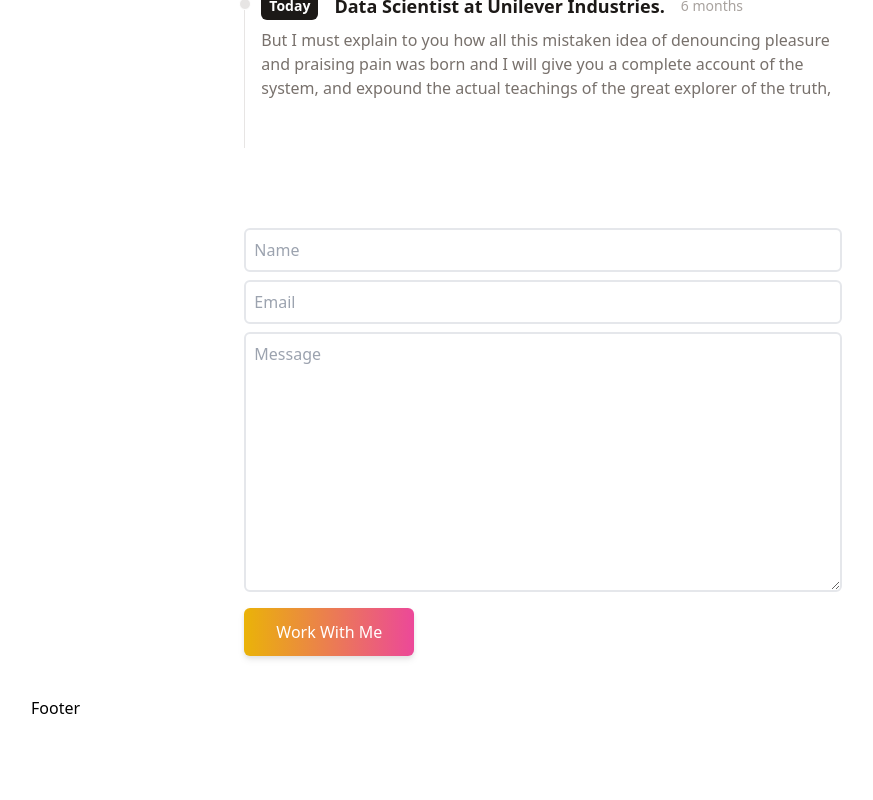
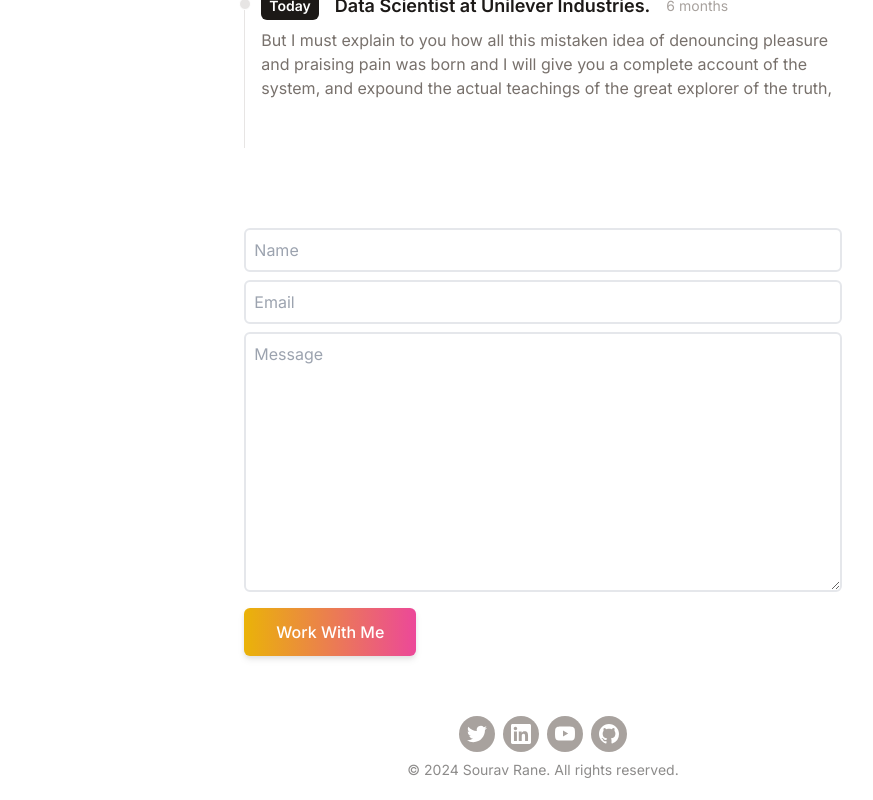
Before and after one commit to souravrane/portfolio, a React (Vite) app: page / in a window 1280 px wide. Shown: the part 1100-1900 px from the top of the page, without its empty margins (97-970 px from the left). Before the commit the page ends 1820 px from the top, so only its background shows below. Built offline with nearby package versions, Linux system fonts and the light colour scheme.

Commit message:
footer updated

```diff
--- a/src/App.jsx
+++ b/src/App.jsx
@@ -7,7 +7,7 @@
 
 function App() {
   return (
-    <div className="max-w-5xl w-11/12 mx-auto">
+    <div className="bg-white text-stone-900 min-h-screen font-inter max-w-5xl w-11/12 mx-auto">
       <Intro />
       <Portfolio />
       <Timeline />
--- a/src/components/Footer.jsx
+++ b/src/components/Footer.jsx
@@ -1,9 +1,82 @@
-import React from 'react'
+import React from "react";
 
 const Footer = () => {
   return (
-    <div>Footer</div>
-  )
-}
+    <div className="py-5 text-center">
+      <div className="container max-w-screen-lg mx-auto">
+        <div>
+          <div className="flex flex-wrap justify-center gap-2">
+            <a
+              href="https://twitter.com/souravrane_"
+              className="bg-stone-400 p-2 font-semibold text-white inline-flex items-center space-x-2 rounded-full"
+            >
+              <svg
+                className="w-5 h-5 fill-current"
+                role="img"
+                xmlns="http://www.w3.org/2000/svg"
+                viewBox="0 0 24 24"
+              >
+                <path d="M23.953 4.57a10 10 0 01-2.825.775 4.958 4.958 0 002.163-2.723c-.951.555-2.005.959-3.127 1.184a4.92 4.92 0 00-8.384 4.482C7.69 8.095 4.067 6.13 1.64 3.162a4.822 4.822 0 00-.666 2.475c0 1.71.87 3.213 2.188 4.096a4.904 4.904 0 01-2.228-.616v.06a4.923 4.923 0 003.946 4.827 4.996 4.996 0 01-2.212.085 4.936 4.936 0 004.604 3.417 9.867 9.867 0 01-6.102 2.105c-.39 0-.779-.023-1.17-.067a13.995 13.995 0 007.557 2.209c9.053 0 13.998-7.496 13.998-13.985 0-.21 0-.42-.015-.63A9.935 9.935 0 0024 4.59z" />
+              </svg>
+            </a>
+            <a
+              href="https://www.linkedin.com/in/souravrane/"
+              className="bg-stone-400 p-2 font-semibold text-white inline-flex items-center space-x-2 rounded-full"
+            >
+              <svg
+                className="w-5 h-5 fill-current"
+                role="img"
+                viewBox="0 0 256 256"
+                xmlns="http://www.w3.org/2000/svg"
+              >
+                <g>
+                  <path d="M218.123122,218.127392 L180.191928,218.127392 L180.191928,158.724263 C180.191928,144.559023 179.939053,126.323993 160.463756,126.323993 C140.707926,126.323993 137.685284,141.757585 137.685284,157.692986 L137.685284,218.123441 L99.7540894,218.123441 L99.7540894,95.9665207 L136.168036,95.9665207 L136.168036,112.660562 L136.677736,112.660562 C144.102746,99.9650027 157.908637,92.3824528 172.605689,92.9280076 C211.050535,92.9280076 218.138927,118.216023 218.138927,151.114151 L218.123122,218.127392 Z M56.9550587,79.2685282 C44.7981969,79.2707099 34.9413443,69.4171797 34.9391618,57.260052 C34.93698,45.1029244 44.7902948,35.2458562 56.9471566,35.2436736 C69.1040185,35.2414916 78.9608713,45.0950217 78.963054,57.2521493 C78.9641017,63.090208 76.6459976,68.6895714 72.5186979,72.8184433 C68.3913982,76.9473153 62.7929898,79.26748 56.9550587,79.2685282 M75.9206558,218.127392 L37.94995,218.127392 L37.94995,95.9665207 L75.9206558,95.9665207 L75.9206558,218.127392 Z M237.033403,0.0182577091 L18.8895249,0.0182577091 C8.57959469,-0.0980923971 0.124827038,8.16056231 -0.001,18.4706066 L-0.001,237.524091 C0.120519052,247.839103 8.57460631,256.105934 18.8895249,255.9977 L237.033403,255.9977 C247.368728,256.125818 255.855922,247.859464 255.999,237.524091 L255.999,18.4548016 C255.851624,8.12438979 247.363742,-0.133792868 237.033403,0.000790807055" />
+                </g>
+              </svg>
+            </a>
+            <a
+              href="https://www.youtube.com/@ranesourav"
+              className="bg-stone-400 p-2 font-semibold text-white inline-flex items-center space-x-2 rounded-full"
+            >
+              <svg
+                className="w-5 h-5 fill-current"
+                xmlns="http://www.w3.org/2000/svg"
+                viewBox="0 0 16 16"
+              >
+                <path d="M8.051 1.999h.089c.822.003 4.987.033 6.11.335a2.01 2.01 0 0 1 1.415 1.42c.101.38.172.883.22 1.402l.01.104.022.26.008.104c.065.914.073 1.77.074 1.957v.075c-.001.194-.01 1.108-.082 2.06l-.008.105-.009.104c-.05.572-.124 1.14-.235 1.558a2.007 2.007 0 0 1-1.415 1.42c-1.16.312-5.569.334-6.18.335h-.142c-.309 0-1.587-.006-2.927-.052l-.17-.006-.087-.004-.171-.007-.171-.007c-1.11-.049-2.167-.128-2.654-.26a2.007 2.007 0 0 1-1.415-1.419c-.111-.417-.185-.986-.235-1.558L.09 9.82l-.008-.104A31.4 31.4 0 0 1 0 7.68v-.123c.002-.215.01-.958.064-1.778l.007-.103.003-.052.008-.104.022-.26.01-.104c.048-.519.119-1.023.22-1.402a2.007 2.007 0 0 1 1.415-1.42c.487-.13 1.544-.21 2.654-.26l.17-.007.172-.006.086-.003.171-.007A99.788 99.788 0 0 1 7.858 2h.193zM6.4 5.209v4.818l4.157-2.408L6.4 5.209z" />
+              </svg>
+            </a>
+            <a
+              href="https://github.com/souravrane"
+              className="bg-stone-400 p-2 font-semibold text-white inline-flex items-center space-x-2 rounded-full"
+            >
+              <svg
+                xmlns="http://www.w3.org/2000/svg"
+                xmlnsXlink="http://www.w3.org/1999/xlink"
+                aria-hidden="true"
+                role="img"
+                className="w-5"
+                preserveAspectRatio="xMidYMid meet"
+                viewBox="0 0 24 24"
+              >
+                <g fill="none">
+                  <path
+                    fillRule="evenodd"
+                    clipRule="evenodd"
+                    d="M12 0C5.37 0 0 5.37 0 12c0 5.31 3.435 9.795 8.205 11.385c.6.105.825-.255.825-.57c0-.285-.015-1.23-.015-2.235c-3.015.555-3.795-.735-4.035-1.41c-.135-.345-.72-1.41-1.23-1.695c-.42-.225-1.02-.78-.015-.795c.945-.015 1.62.87 1.845 1.23c1.08 1.815 2.805 1.305 3.495.99c.105-.78.42-1.305.765-1.605c-2.67-.3-5.46-1.335-5.46-5.925c0-1.305.465-2.385 1.23-3.225c-.12-.3-.54-1.53.12-3.18c0 0 1.005-.315 3.3 1.23c.96-.27 1.98-.405 3-.405s2.04.135 3 .405c2.295-1.56 3.3-1.23 3.3-1.23c.66 1.65.24 2.88.12 3.18c.765.84 1.23 1.905 1.23 3.225c0 4.605-2.805 5.625-5.475 5.925c.435.375.81 1.095.81 2.22c0 1.605-.015 2.895-.015 3.3c0 .315.225.69.825.57A12.02 12.02 0 0 0 24 12c0-6.63-5.37-12-12-12z"
+                    fill="currentColor"
+                  />
+                </g>
+              </svg>
+            </a>
+          </div>
+        </div>
+      </div>
+      <p className="text-sm mt-2  opacity-50">
+        &copy; {new Date().getFullYear()} Sourav Rane. All rights reserved.
+      </p>
+    </div>
+  );
+};
 
-export default Footer
+export default Footer;
```
